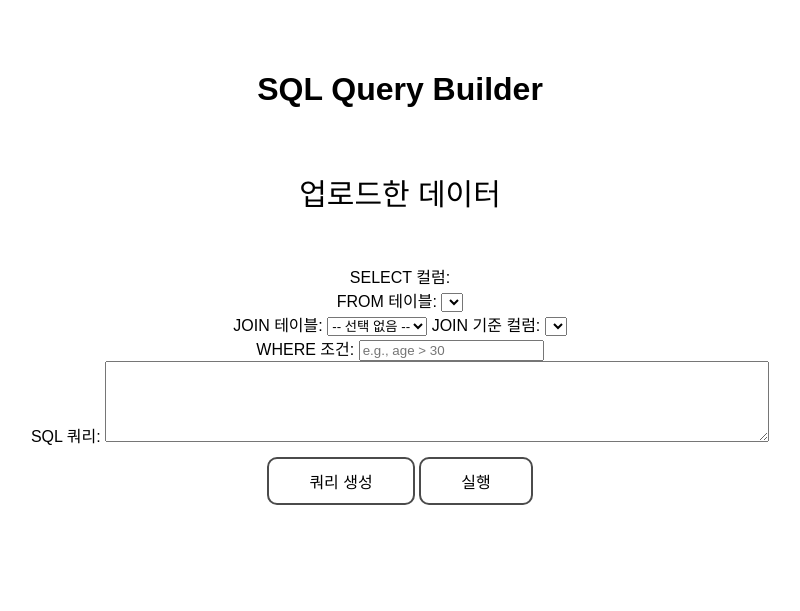
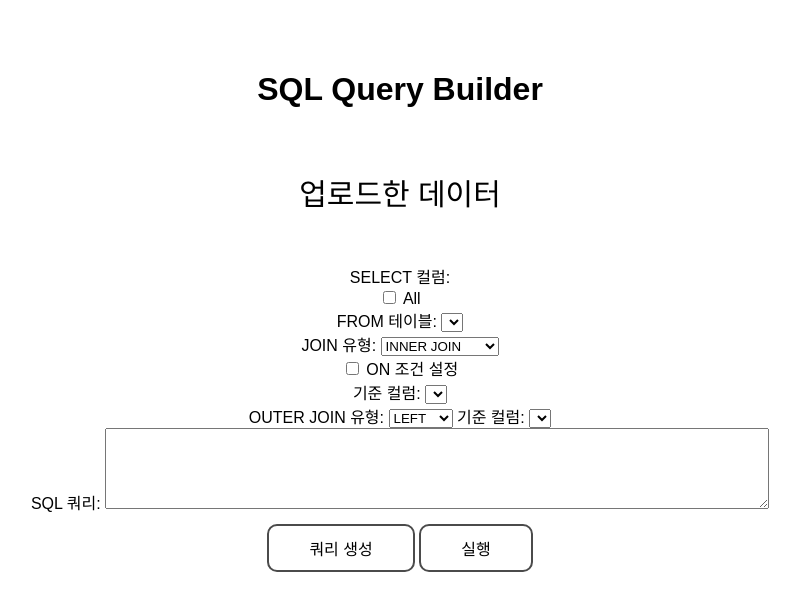
Before and after one commit to HuniHuns/BDP_Project, a Flask app: template flask/templates/query.html in a window 1280 px wide. Shown: the top 611 px of the page, without its empty margins (240-1040 px from the left). Run offline with Flask 3, Linux system fonts and the light colour scheme; the template is opened without the code that fills it, so the values that code supplies are empty.

Commit message:
[FIX]: join query 수정(60191556)

```diff
--- a/flask/templates/query.html
+++ b/flask/templates/query.html
@@ -23,7 +23,11 @@
         <!-- SELECT 섹션 -->
         <div id="select-section" class="sql-section active">
             <label for="select-columns">SELECT 컬럼:</label>
-            <div id="select-columns-container"></div>
+            <div id="select-columns-container">
+                <input type="checkbox" id="select-all-columns" value="*" name="select_columns">
+                <label for="select-all-columns">All</label>
+                <!-- 동적으로 추가되는 컬럼 -->
+            </div>
 
             <label for="from-table">FROM 테이블:</label>
             <select id="from-table" name="from_table" required>
@@ -34,23 +38,44 @@
 
             <!-- JOIN 설정 -->
             <div id="join-section">
-                <label for="join-table">JOIN 테이블:</label>
-                <select id="join-table" name="join_table">
-                    <option value="">-- 선택 없음 --</option>
-                    {% for table in tables %}
-                    <option value="{{ table }}">{{ table }}</option>
-                    {% endfor %}
+                <label for="join-type">JOIN 유형:</label>
+                <select id="join-type" name="join_type">
+                    <option value="INNER">INNER JOIN</option>
+                    <option value="OUTER">OUTER JOIN</option>
+                    <option value="NATURAL">NATURAL JOIN</option>
                 </select>
 
-                <label for="join-column">JOIN 기준 컬럼:</label>
-                <select id="join-column" name="join_column">
-                    <!-- 동적으로 추가되는 JOIN 기준 컬럼 -->
-                </select>
+                <!-- INNER JOIN 섹션 -->
+                <div id="inner-join-section">
+                    <label>
+                        <input type="checkbox" id="on-checkbox"> ON 조건 설정
+                    </label>
+                    <div id="on-condition">
+                        <label for="inner-join-column">기준 컬럼:</label>
+                        <select id="inner-join-column" name="inner_join_column">
+                            <!-- 동적으로 추가 -->
+                        </select>
+                    </div>
+                </div>
+
+                <!-- OUTER JOIN 섹션 -->
+                <div id="outer-join-section">
+                    <label for="outer-join-type">OUTER JOIN 유형:</label>
+                    <select id="outer-join-type" name="outer_join_type">
+                        <option value="LEFT">LEFT</option>
+                        <option value="RIGHT">RIGHT</option>
+                        <option value="FULL">FULL</option>
+                    </select>
+                    <label for="outer-join-column">기준 컬럼:</label>
+                    <select id="outer-join-column" name="outer_join_column">
+                        <!-- 동적으로 추가 -->
+                    </select>
+                </div>
+
+                <!-- NATURAL JOIN 섹션 -->
+                <div id="natural-join-section">
+                </div>
             </div>
-
-            <label for="where-condition">WHERE 조건:</label>
-            <input type="text" id="where-condition" name="where_condition" placeholder="e.g., age > 30">
-        </div>
 
         <!-- 최종 쿼리 -->
         <label for="query">SQL 쿼리:</label>
```
Also changed, not shown: flask/static/scripts/query.js (+79 -28 lines).
